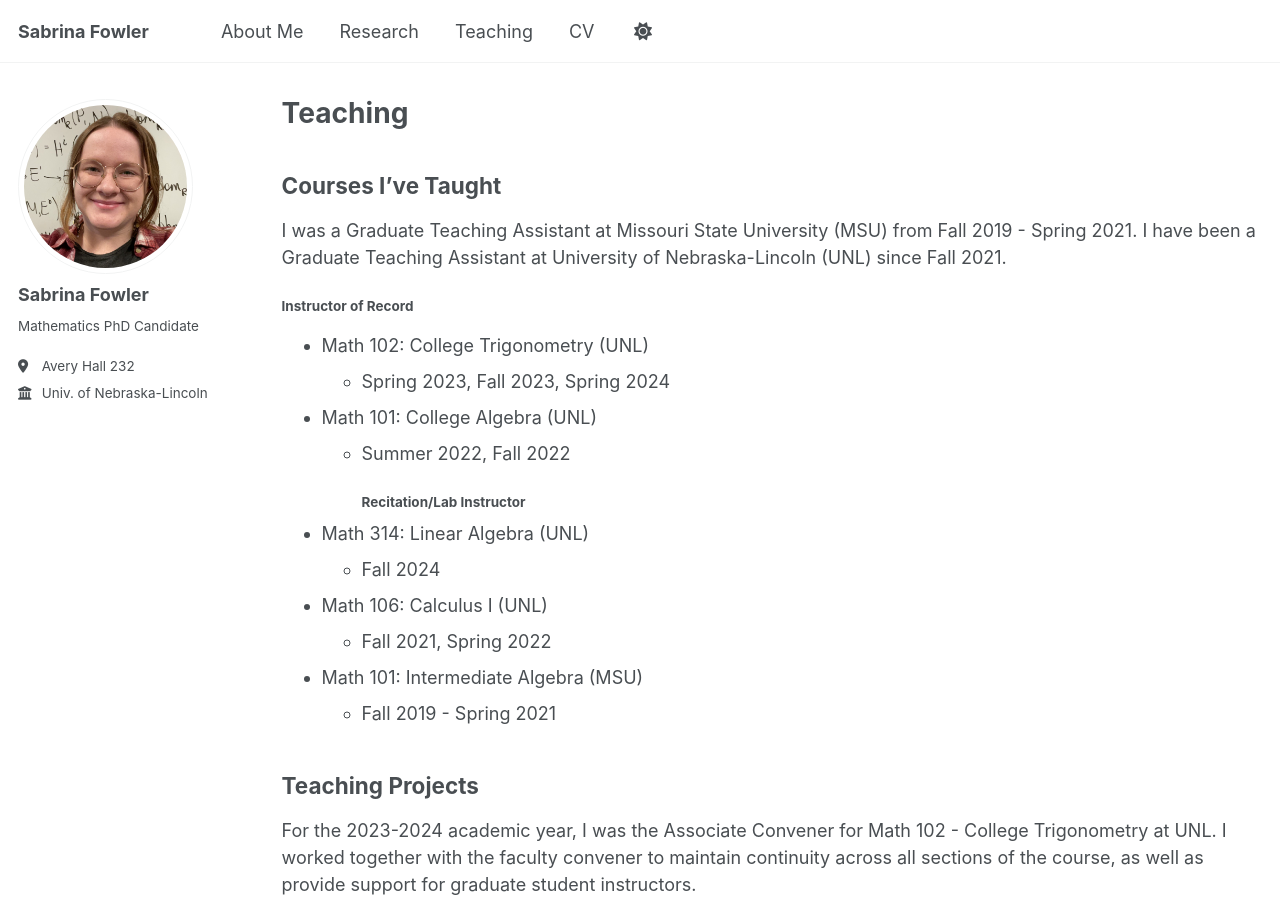
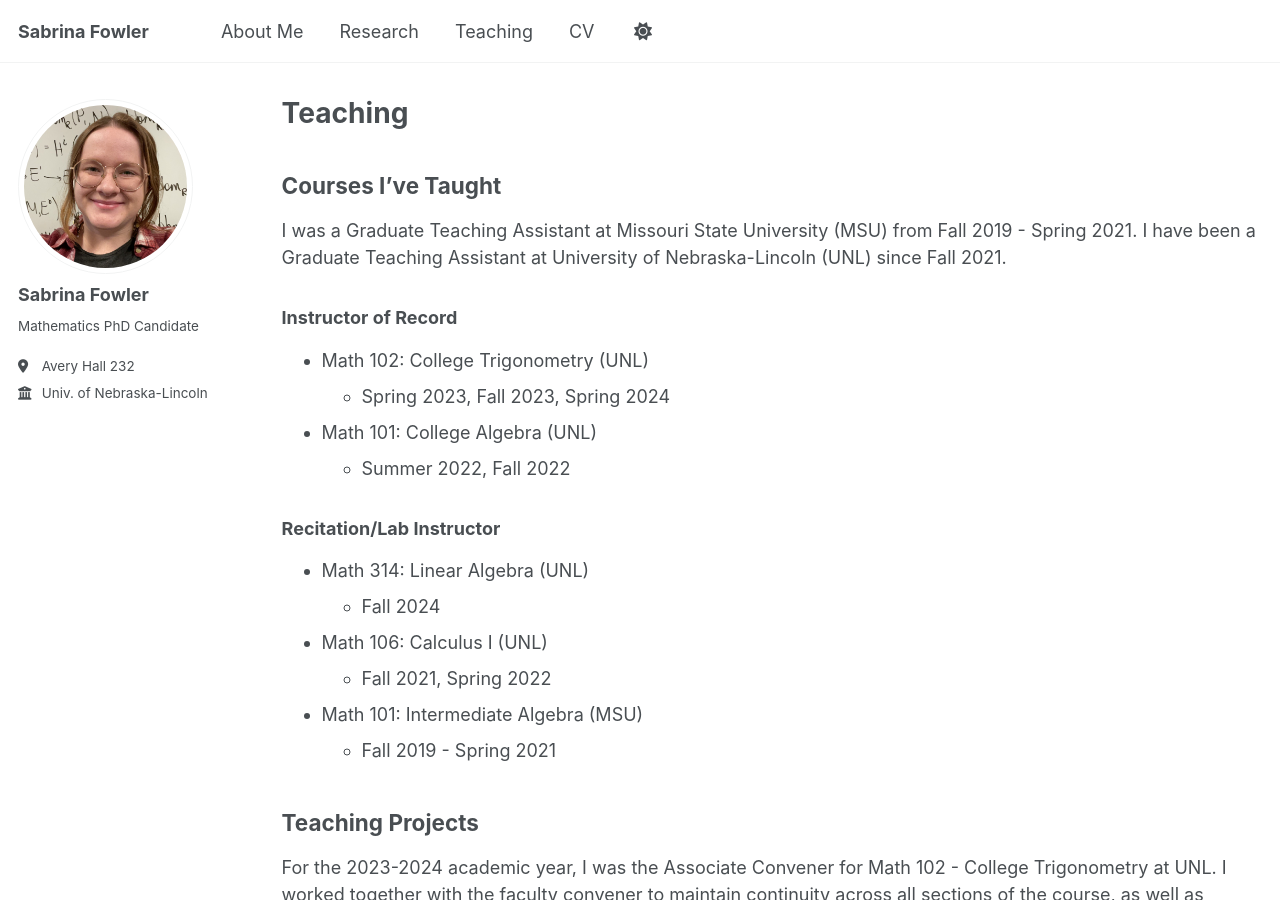
Before and after one commit to sabrinafowler/sabrinafowler.github.io, a Jekyll site: the page built from _pages/teaching.md, in a window 1280 px wide and 900 px high. Built offline with Jekyll 4.4.1, drawn with Linux system fonts in a browser that asks for light colours.

```diff
--- a/_pages/teaching.md
+++ b/_pages/teaching.md
@@ -9,12 +9,13 @@ author_profile: true
 
 I was a Graduate Teaching Assistant at Missouri State University (MSU) from Fall 2019 - Spring 2021. I have been a Graduate Teaching Assistant at University of Nebraska-Lincoln (UNL) since Fall 2021.
 
-#### Instructor of Record
+### Instructor of Record
 * Math 102: College Trigonometry (UNL)
   * Spring 2023, Fall 2023, Spring 2024
 * Math 101: College Algebra (UNL)
   * Summer 2022, Fall 2022
-#### Recitation/Lab Instructor
+
+### Recitation/Lab Instructor
 * Math 314: Linear Algebra (UNL)
   * Fall 2024
 * Math 106: Calculus I (UNL)
```
